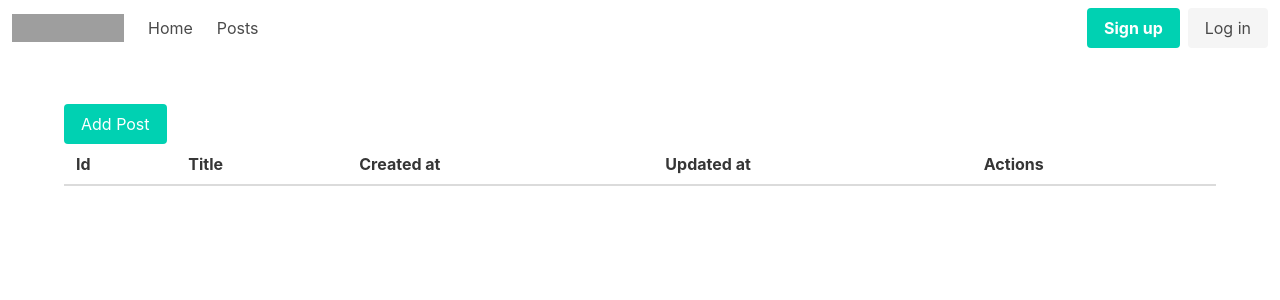
After one commit to Kasparsu/learnphpta20v, a PHP site: template views/posts/index.php in a window 1280 px wide. The commit adds this page. Shown: the top 300 px of the page. Run offline with PHP 8.4, Linux system fonts and the light colour scheme; the template is opened without the code that fills it, so the values that code supplies are empty; grey boxes are pictures that could not be loaded.

Commit message:
add postsController

```diff
--- a/public/index.php
+++ b/public/index.php
@@ -7,7 +7,7 @@ spl_autoload_register(function ($className){
 require(__DIR__ . '/../helpers.php');
 require(__DIR__ . '/../routes.php');
 
-$router = new App\Router($_SERVER['REQUEST_URI']);
+$router = new App\Router($_SERVER['REQUEST_URI'], $_SERVER['REQUEST_METHOD']);
 $match = $router->match();
 if($match){
     if(is_array($match['action'])){
--- a/views/partials/header.php
+++ b/views/partials/header.php
@@ -7,5 +7,6 @@
     <link rel="stylesheet" href="https://cdn.jsdelivr.net/npm/bulma@0.9.4/css/bulma.min.css">
   </head>
   <body>
+    <?php include "nav.php"?>
   <section class="section">
     <div class="container">
--- /dev/null
+++ b/views/partials/nav.php
@@ -0,0 +1,39 @@
+<nav class="navbar" role="navigation" aria-label="main navigation">
+    <div class="navbar-brand">
+        <a href="/" class="navbar-item">
+            <img src="https://bulma.io/images/bulma-logo.png" width="112" height="28">
+        </a>
+
+        <a role="button" class="navbar-burger" aria-label="menu" aria-expanded="false" data-target="navbarBasicExample">
+            <span aria-hidden="true"></span>
+            <span aria-hidden="true"></span>
+            <span aria-hidden="true"></span>
+        </a>
+    </div>
+
+    <div id="navbarBasicExample" class="navbar-menu">
+        <div class="navbar-start">
+            <a href="/" class="navbar-item">
+                Home
+            </a>
+
+            <a href="/posts" class="navbar-item">
+                Posts
+            </a>
+
+        </div>
+
+        <div class="navbar-end">
+            <div class="navbar-item">
+                <div class="buttons">
+                    <a class="button is-primary">
+                        <strong>Sign up</strong>
+                    </a>
+                    <a class="button is-light">
+                        Log in
+                    </a>
+                </div>
+            </div>
+        </div>
+    </div>
+</nav>
--- /dev/null
+++ b/views/posts/index.php
@@ -0,0 +1,29 @@
+<?php include('views/partials/header.php'); ?>
+<a href="/posts/new" class="button is-primary">Add Post</a>
+<table class="table is-striped is-hoverable is-fullwidth">
+    <thead>
+        <th>Id</th>
+        <th>Title</th>
+        <th>Created at</th>
+        <th>Updated at</th>
+        <th>Actions</th>
+    </thead>
+    <tbody>
+        <?php foreach($posts as $post):?>
+            <tr>
+                <td><?=$post->id?></td>
+                <td><?=$post->title?></td>
+                <td><?=$post->created_at?></td>
+                <td><?=$post->modified_at?></td>
+                <td>
+                    <div class="buttons has-addons">
+                        <a class="button is-link">View</a>
+                        <a class="button is-warning">Edit</a>
+                        <a class="button is-danger">Delete</a>
+                    </div>
+                </td>
+            </tr>
+        <?php endforeach; ?>
+    </tbody>
+</table>
+<?php include('views/partials/footer.php'); ?>
```
Also changed, not shown: routes.php (+11 -3 lines), src/Controllers/PostsController.php (added, +17 -0 lines), src/Controllers/PublicController.php (+5 -3 lines), src/Router.php (+13 -5 lines), views/posts/create.php (added, +17 -0 lines), readme.md.
